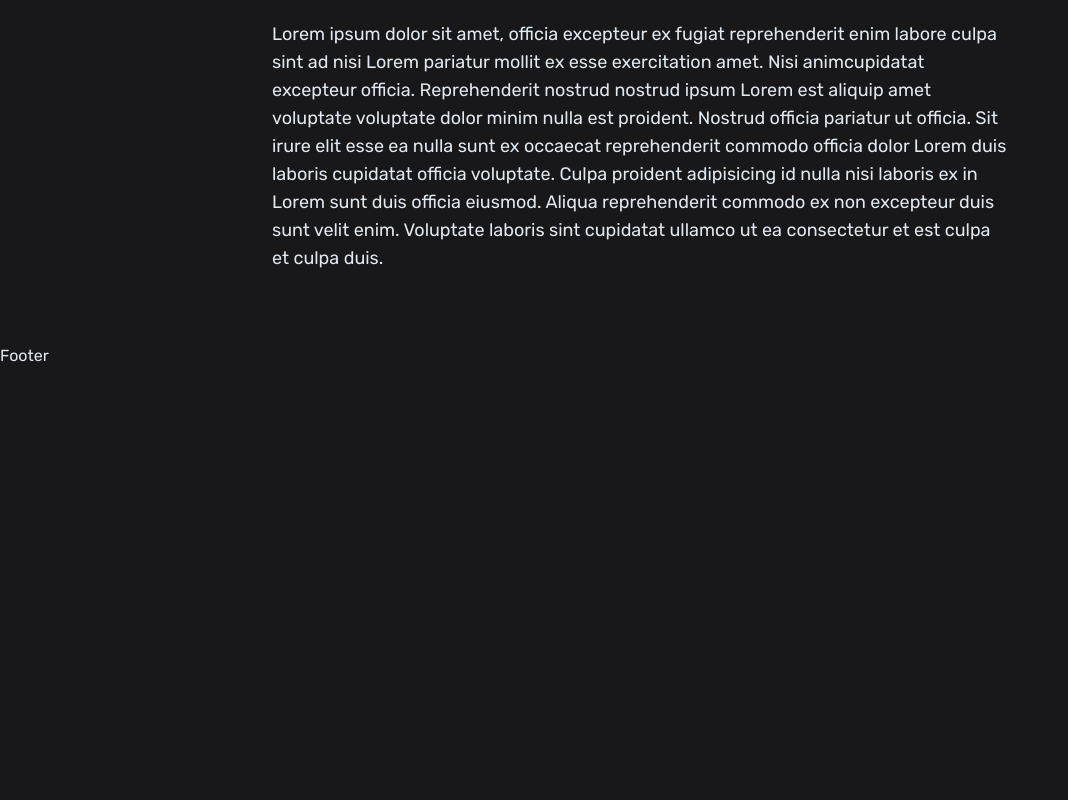
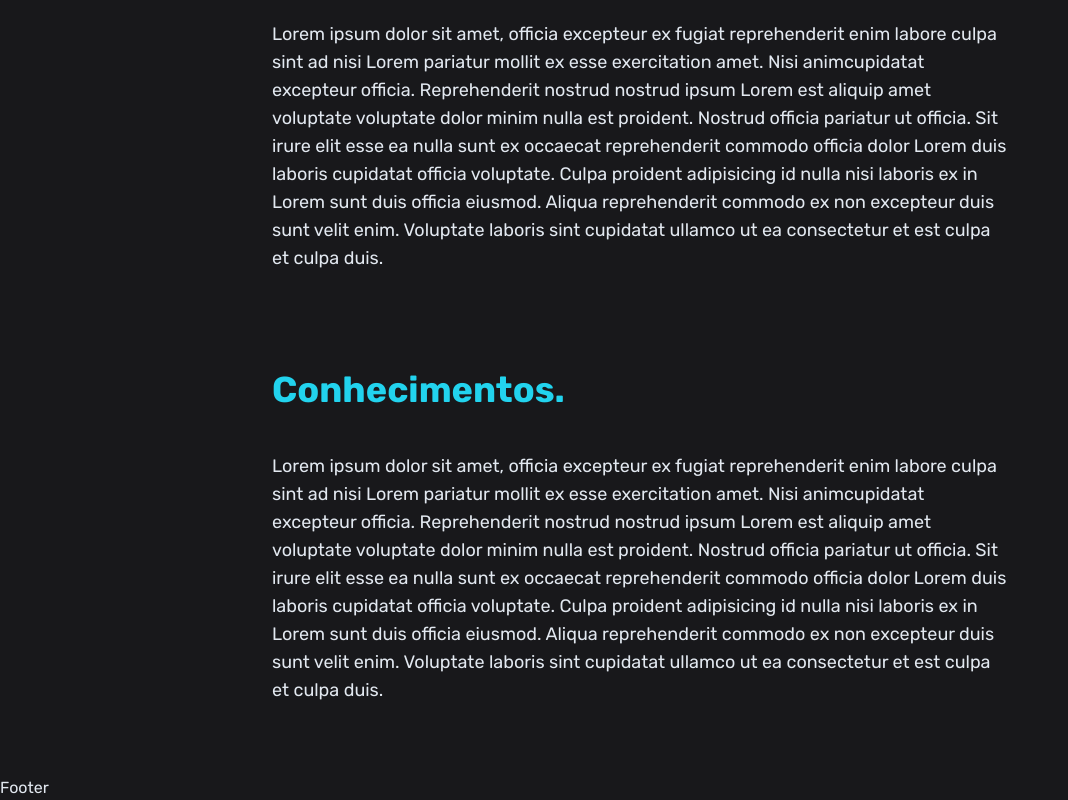
Before and after one commit to niagalves/niagalves.com, a SvelteKit app: page / in a window 1280 px wide. Shown: the part 478-1278 px from the top of the page, without its empty margins (0-1068 px from the left). Before the commit the page ends 846 px from the top, so only its background shows below. Built offline with nearby package versions, Linux system fonts and the light colour scheme.

Commit message:
feat: add skills section

```diff
--- a/src/routes/+page.svelte
+++ b/src/routes/+page.svelte
@@ -1,7 +1,9 @@
 <script>
 	import Intro from './components/Intro.svelte';
 	import About from './components/About.svelte';
+	import Skills from './components/Skills.svelte';
 </script>
 
 <Intro />
 <About />
+<Skills />
--- /dev/null
+++ b/src/routes/components/Skills.svelte
@@ -0,0 +1,18 @@
+<script>
+	import Section from '$lib/components/Section.svelte';
+	import Subtitle from '$lib/components/Subtitle.svelte';
+</script>
+
+<Section>
+	<Subtitle text="Conhecimentos." />
+	<p>
+		Lorem ipsum dolor sit amet, officia excepteur ex fugiat reprehenderit enim labore culpa sint ad
+		nisi Lorem pariatur mollit ex esse exercitation amet. Nisi animcupidatat excepteur officia.
+		Reprehenderit nostrud nostrud ipsum Lorem est aliquip amet voluptate voluptate dolor minim nulla
+		est proident. Nostrud officia pariatur ut officia. Sit irure elit esse ea nulla sunt ex occaecat
+		reprehenderit commodo officia dolor Lorem duis laboris cupidatat officia voluptate. Culpa
+		proident adipisicing id nulla nisi laboris ex in Lorem sunt duis officia eiusmod. Aliqua
+		reprehenderit commodo ex non excepteur duis sunt velit enim. Voluptate laboris sint cupidatat
+		ullamco ut ea consectetur et est culpa et culpa duis.
+	</p>
+</Section>
```
